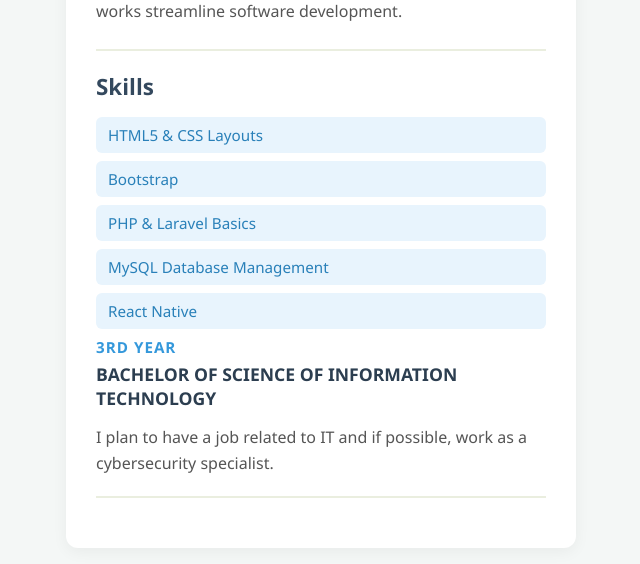
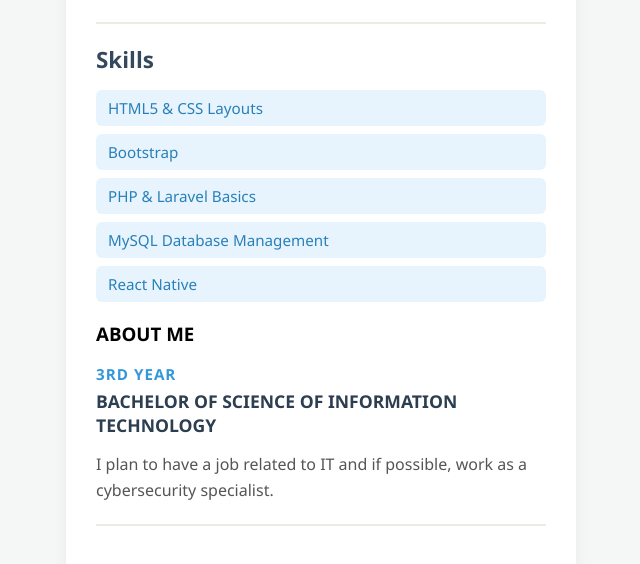
Before and after one commit to NeilDelmo/delmo-neilcarlo-midterm-git, a plain HTML site: page index.html in a window 1280 px wide. Shown: the part 232-796 px from the top of the page, without its empty margins (319-959 px from the left). Drawn offline with Linux system fonts and the light colour scheme.

Commit message:
added the about me title

```diff
--- a/index.html
+++ b/index.html
@@ -28,6 +28,7 @@
             </ul>
         </section>
         <section class="about-me">
+            <h3 class="about-me-title">ABOUT ME</h3>
             <h3 class="grade-level">3RD YEAR</h3>
             <h3 class="degree">BACHELOR OF SCIENCE OF INFORMATION TECHNOLOGY</h3>
             <h3 class="goal">I plan to have a job related to IT and if possible, work as a cybersecurity specialist.</h3>
```
